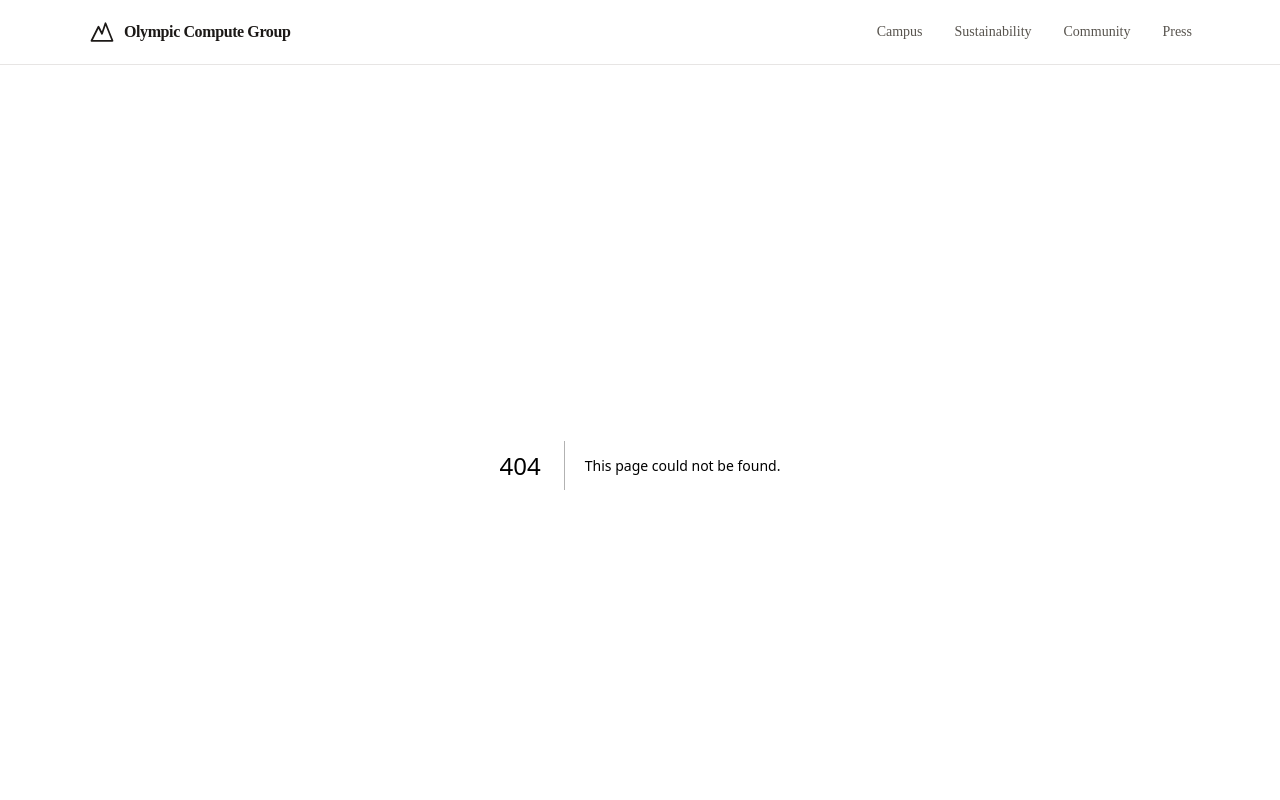
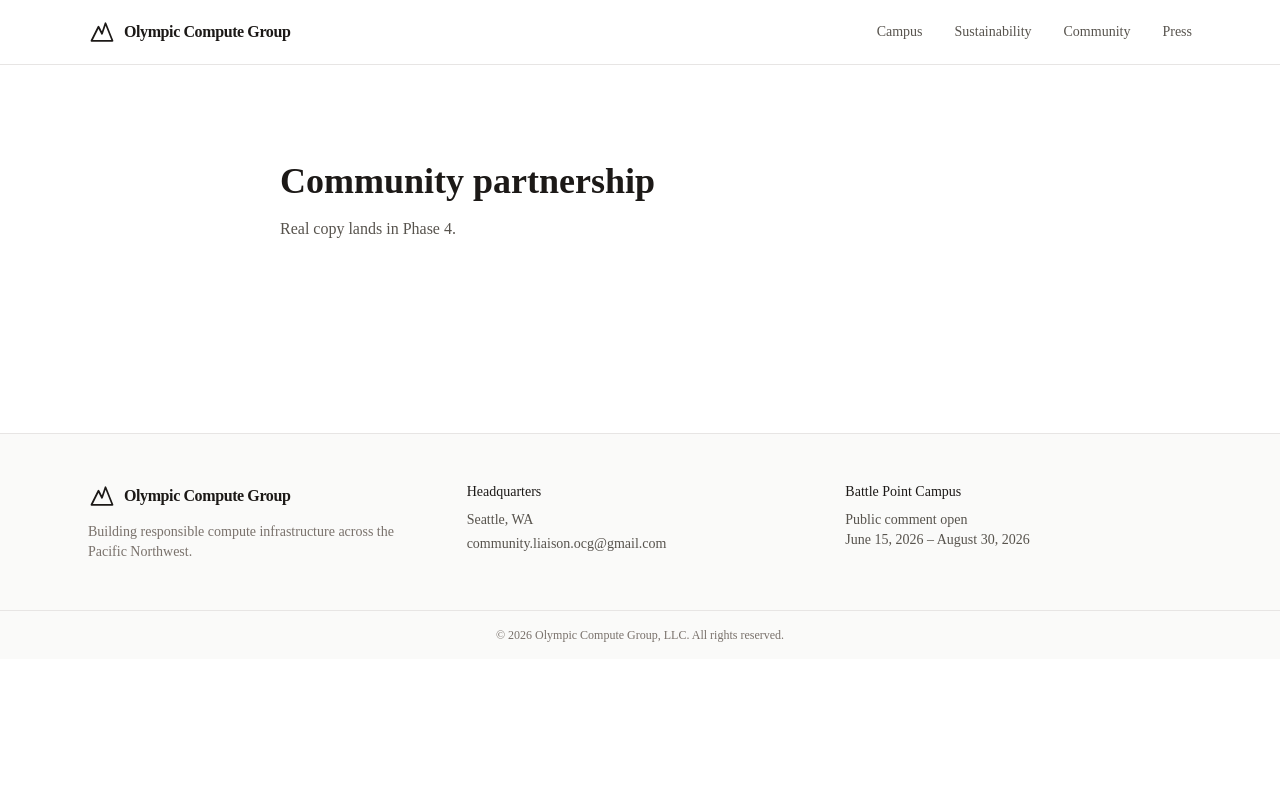
Before and after one commit to david-steeves/olympic-compute, a Next.js app: page /community-partnership in a window 1280 px wide. Before the commit this address had no page. Shown: the top 800 px of the page. Built offline with nearby package versions, Linux system fonts and the light colour scheme.

Commit message:
feat: stub subpages (sustainability, community-partnership, press)
Three Server Component subpages scaffolded under src/app/. All four
routes (/, /sustainability, /community-partnership, /press) confirmed
200 in smoke test. Type-check clean.

```diff
--- /dev/null
+++ b/src/app/community-partnership/page.tsx
@@ -0,0 +1,8 @@
+export default function CommunityPartnershipPage() {
+  return (
+    <article className="mx-auto max-w-3xl px-6 py-24">
+      <h1 className="text-4xl font-semibold text-stone-900">Community partnership</h1>
+      <p className="mt-4 text-stone-600">Real copy lands in Phase 4.</p>
+    </article>
+  );
+}
--- /dev/null
+++ b/src/app/press/page.tsx
@@ -0,0 +1,8 @@
+export default function PressPage() {
+  return (
+    <article className="mx-auto max-w-3xl px-6 py-24">
+      <h1 className="text-4xl font-semibold text-stone-900">Press</h1>
+      <p className="mt-4 text-stone-600">Real copy lands in Phase 4.</p>
+    </article>
+  );
+}
--- /dev/null
+++ b/src/app/sustainability/page.tsx
@@ -0,0 +1,8 @@
+export default function SustainabilityPage() {
+  return (
+    <article className="mx-auto max-w-3xl px-6 py-24">
+      <h1 className="text-4xl font-semibold text-stone-900">Sustainability</h1>
+      <p className="mt-4 text-stone-600">Real copy lands in Phase 4.</p>
+    </article>
+  );
+}
```
